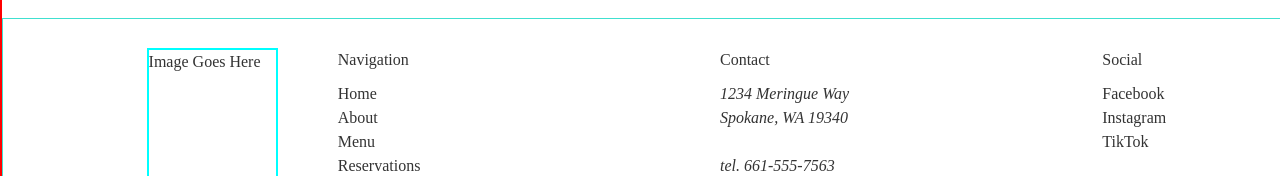
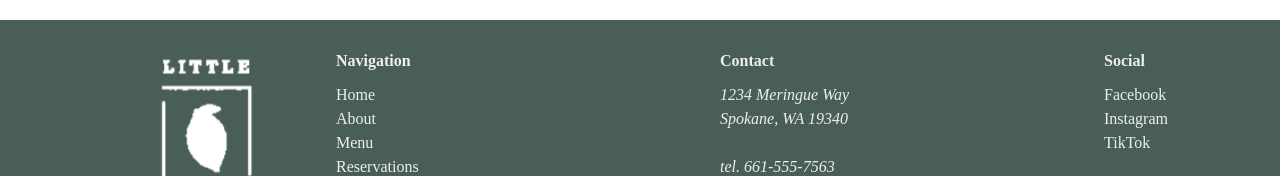
Before and after one commit to j-abellera/LL_Cap_Project, a React (Create React App) app: page / in a window 1280 px wide. Shown: the part 2624-2800 px from the top of the page. Built offline with nearby package versions, Linux system fonts and the light colour scheme; a web font is replaced by a local one.

Commit message:
hifi homepage done

```diff
--- a/src/App.css
+++ b/src/App.css
@@ -4,7 +4,7 @@
   margin: auto;
   width: 1440px;
   height: 2900px;
-  border: solid 2px red;
+  /* border: solid 2px red; */
 }
 
 h1, h2, h3, h4, h5, h6, div {
--- a/src/components/Footer/Footer.css
+++ b/src/components/Footer/Footer.css
@@ -1,5 +1,5 @@
 .footer-container {
-    border: solid 1px turquoise;
+    /* border: solid 1px turquoise; */
     width: 100%;
     margin: auto;
     padding: 2% 10%;
@@ -7,13 +7,16 @@
     grid-template-columns: repeat(6, 1fr);
     grid-template-rows: 1fr;
     grid-template-areas: 'image nav . contact . social';
+    background-color: #495e57;
 }
 
 .footer-image {
+    background-image: url(/src/images/logo_monochrome.png);
     grid-area: image;
-    border: solid 2px aqua;
-    width: 131px;
-    height: 175px;
+    /* border: solid 2px aqua; */
+    width: 125px;
+    height: 180px;
+    background-position: center;
 }
 
 .footer-nav {
@@ -22,6 +25,8 @@
 
 .fnav-title, .contact-title, .social-title {
     margin-bottom: 10px;
+    color: #edefee;
+    font-weight: bolder;
 }
 
 .footer-contact {
@@ -34,4 +39,9 @@
 
 ul li {
     list-style: none;
+    color: #edefee;
 }
+
+address {
+    color: #edefee;
+}
--- a/src/components/Footer/Footer.js
+++ b/src/components/Footer/Footer.js
@@ -4,7 +4,7 @@ import './Footer.css';
 function Footer() {
     return (
         <footer className='footer-container'>
-            <div className='footer-image'>Image Goes Here</div>
+            <div className='footer-image'></div>
             <div className='footer-nav'>
                 <h4 className='fnav-title'>Navigation</h4>
                 <ul>
--- a/src/components/Main/Main.css
+++ b/src/components/Main/Main.css
@@ -6,7 +6,7 @@
 }
 
 section {
-    border: solid 1px hotpink;
+    /* border: solid 1px hotpink; */
     padding: 3% 0;
 }
 
```
Also changed, not shown: src/images/logo_monochrome.png (added).
